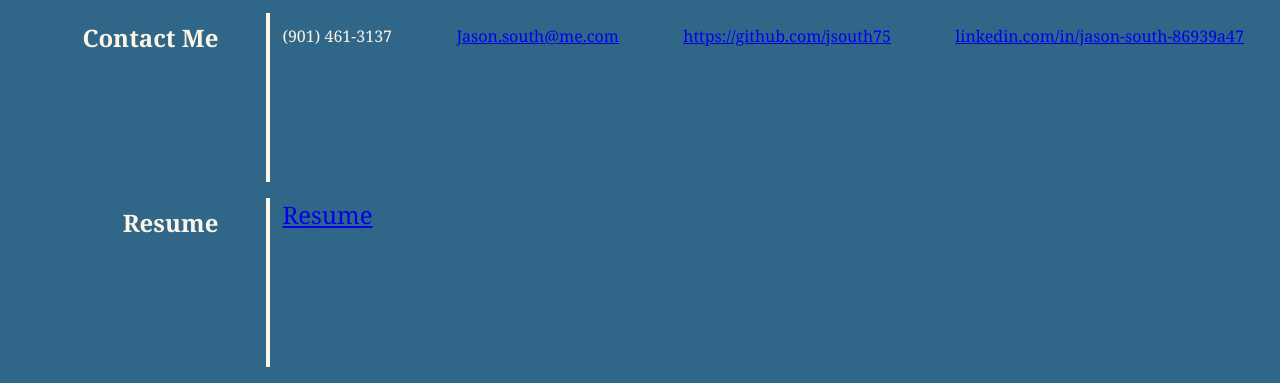
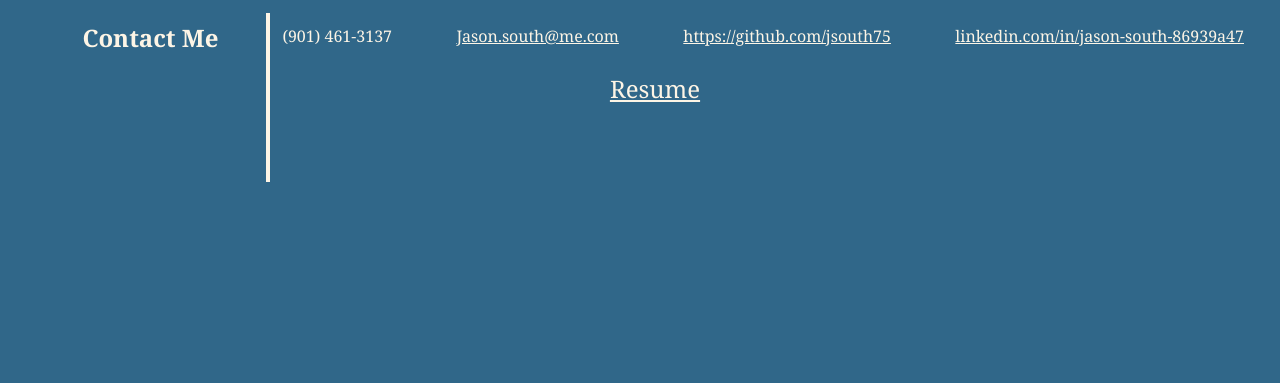
Before and after one commit to jsouth75/first-portfolio, a plain HTML site: page index.html in a window 1280 px wide. Shown: the part 663-1046 px from the top of the page. After the commit the page ends 861 px from the top, so only its background shows below. Drawn offline with Linux system fonts and the light colour scheme.

Commit message:
created Resume in sticky footer

```diff
--- a/Assets/css/style.css
+++ b/Assets/css/style.css
@@ -16,7 +16,7 @@ header {
     border: 5px;
     padding: 5px;
     padding-left: 20px;
-    color: black
+    color: black;
 }
 
 .header {
@@ -98,9 +98,22 @@ img {
     margin: .5em, .5em;
 }
 
+.contact a {
+    color: oldlace;
+}
+
 #resume {
-    padding-left: .5em;
+    padding-left: 2em;
     font-size: 24px;
+    color: oldlace;
+}
+
+footer {
+    position: fixed;
+    left: 0;
+    bottom: 2em;
+    width: 100%;
+    text-align: center;
 }
 
 @media screen and (max-width: 600px) {
--- a/index.html
+++ b/index.html
@@ -61,16 +61,9 @@
         </div>
     </div>
 
-    <div class="component">
-        <!-- Side bar -->
-        <aside>
-            <h2 id="bookmark4">Resume</h2>
-        </aside>
-            <!-- Resume -->
-            <div>
+    <footer>
                 <a id="resume" href="https://drive.google.com/file/d/1uem8lbm0pUFL7eernKjXWRa-9WKedJJ1/view?usp=sharing" target="_blank">Resume</a>
-            </div>
-    </div>
+    </footer>
 
 </body>
 </html>
```
